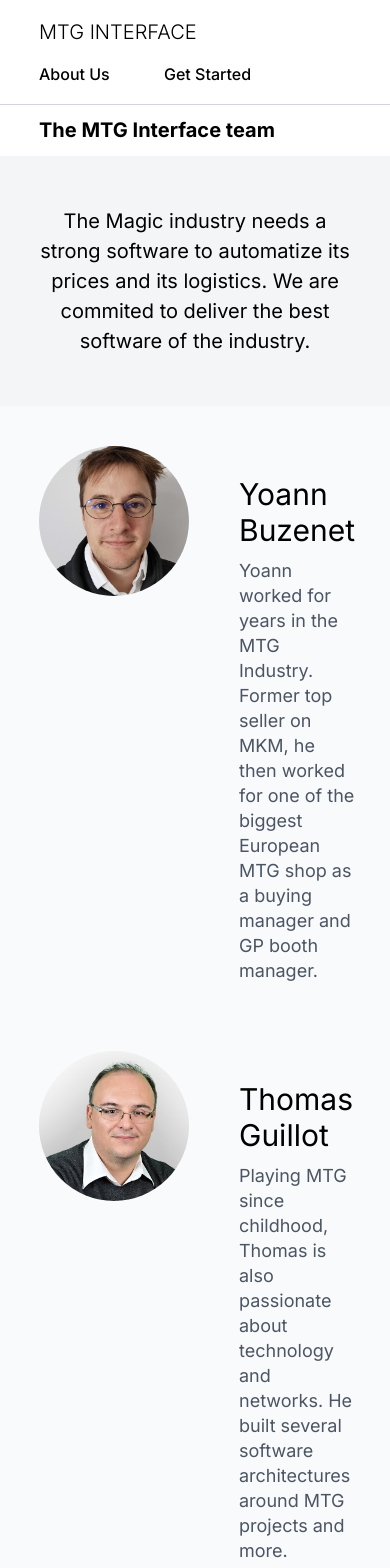
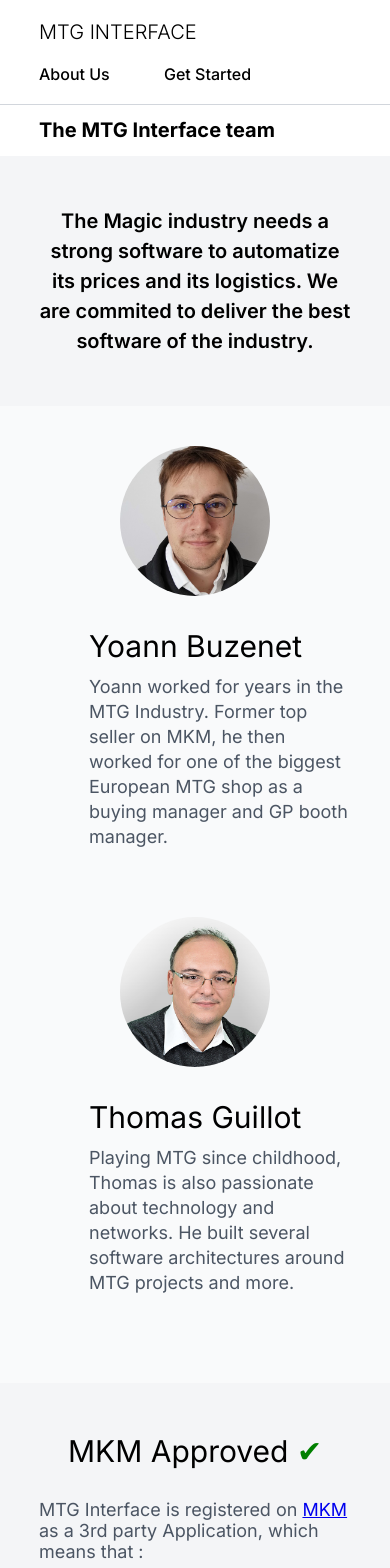
Before and after one commit to YoannBuzenet/mbi_web, a Next.js app: page /aboutUs in a window 390 px wide. Shown: the top 1568 px of the page. Built offline with nearby package versions, Linux system fonts and the light colour scheme.

Commit message:
adding CSS for responsive behaviour

```diff
--- a/style.css
+++ b/style.css
@@ -436,6 +436,7 @@
 
 .team-commitment {
   max-width: 768px;
+  font-weight: 600;
 }
 
 .profiles-container {
@@ -505,6 +506,14 @@
   .container768 {
     max-width: 80%;
     margin: 0 auto;
+  }
+}
+
+@media only screen and (max-width: 768px) {
+  .profiles > div {
+    display: flex;
+    flex-direction: column;
+    align-items: center;
   }
 }
 
```
